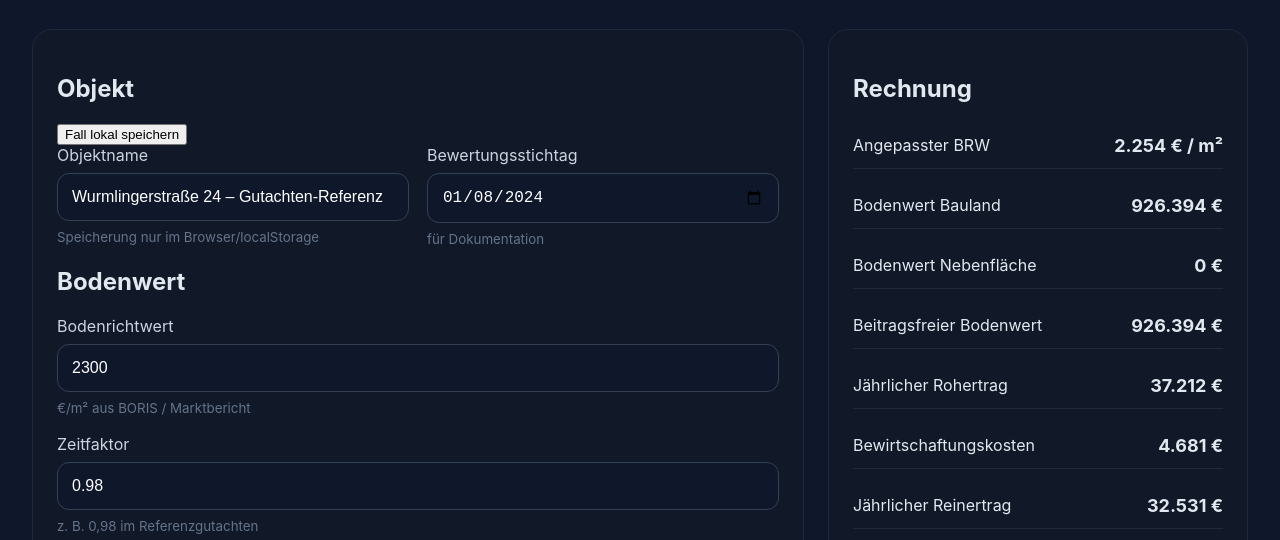
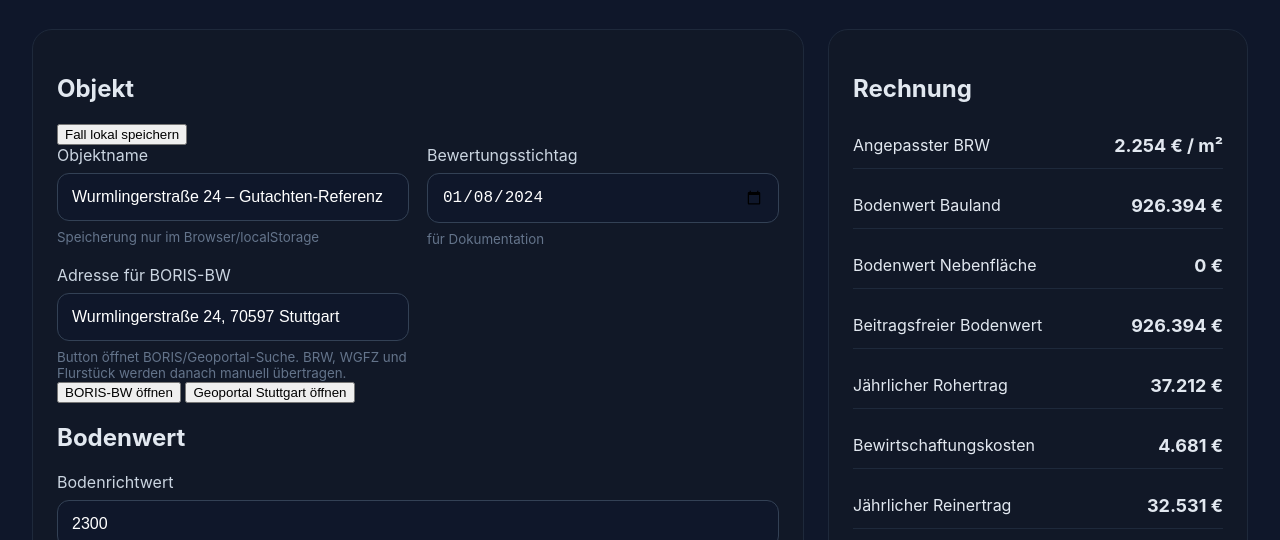
Before and after one commit to wantsics/ImmoWert, a plain HTML site: page index.html in a window 1280 px wide. Shown: the part 225-765 px from the top of the page. Drawn offline with Linux system fonts and the light colour scheme.

Commit message:
Add BORIS-BW manual lookup button

```diff
--- a/index.html
+++ b/index.html
@@ -39,6 +39,16 @@
             <input type="date" id="valuationDate" value="2024-01-08" />
             <small>für Dokumentation</small>
           </label>
+          <label class="full-width">
+            Adresse für BORIS-BW
+            <input id="borisAddress" value="Wurmlingerstraße 24, 70597 Stuttgart" />
+            <small>Button öffnet BORIS/Geoportal-Suche. BRW, WGFZ und Flurstück werden danach manuell übertragen.</small>
+          </label>
+        </div>
+
+        <div class="actions inline-actions">
+          <button type="button" id="openBoris">BORIS-BW öffnen</button>
+          <button type="button" id="openGeoportal">Geoportal Stuttgart öffnen</button>
         </div>
 
         <h2>Bodenwert</h2>
```
